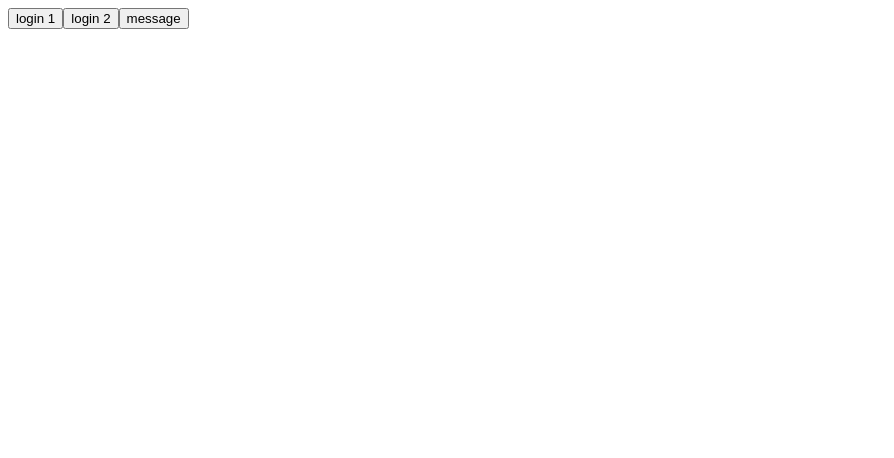
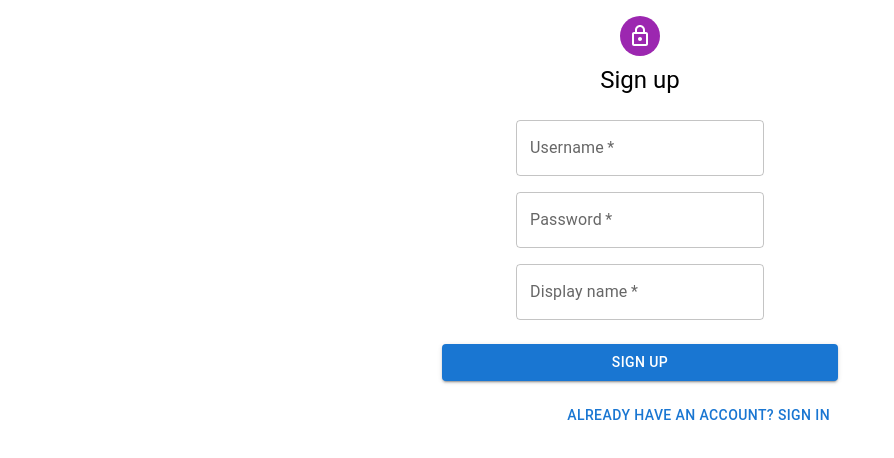
Before and after one commit to wellko/wsChat, a React (Vite) app in the folder frontend/: page / in a window 1280 px wide. Shown: the top 458 px of the page, without its empty margins (0-894 px from the left). Built offline with nearby package versions, Linux system fonts and the light colour scheme; no server answers.

Commit message:
added Register Form

```diff
--- a/frontend/package.json
+++ b/frontend/package.json
@@ -9,6 +9,11 @@
     "preview": "vite preview"
   },
   "dependencies": {
+    "@emotion/react": "^11.10.5",
+    "@emotion/styled": "^11.10.5",
+    "@mui/icons-material": "^5.11.9",
+    "@mui/lab": "^5.0.0-alpha.118",
+    "@mui/material": "^5.10.14",
     "react": "^18.2.0",
     "react-dom": "^18.2.0"
   },
--- a/frontend/src/App.tsx
+++ b/frontend/src/App.tsx
@@ -1,17 +1,25 @@
 import {useEffect, useRef, useState} from "react";
-import {IncomingMessage, Message} from "./types";
+import {IUser, LoginType, Message, RegisterMutation} from "./types";
+import Register from "./components/Register";
 
 function App() {
   const ws = useRef<WebSocket | null>(null);
   const [messages, setMessages] = useState<Message[]>([]);
+  const [user,setUSer] = useState<IUser | null>( null);
+  const [registered, setRegistered] = useState(false);
 
   useEffect(() => {
     ws.current = new WebSocket('ws://localhost:8000/chat');
     ws.current.onclose = () => console.log("ws closed");
     ws.current.onmessage = event => {
-      const decodedMessage = JSON.parse(event.data) as IncomingMessage;
+      const decodedMessage = JSON.parse(event.data);
       if (decodedMessage.type === 'NEW_MESSAGE') {
+        decodedMessage.payload as Message;
         setMessages((messages) => [...messages, decodedMessage.payload]);
+      }
+      if (decodedMessage.type === 'LOGIN') {
+        decodedMessage.payload as IUser;
+        setUSer(decodedMessage.payload);
       }
     };
 
@@ -21,39 +29,31 @@ function App() {
       }
     }
   }, []);
+
+  const registration = (arg: RegisterMutation) => {
+    if (!ws.current)
+      return;
+   ws.current.send(JSON.stringify({
+     type: 'REGISTRATION',
+     payload: arg
+   }));
+  }
+
+  const login = (arg: LoginType) => {
+    if (!ws.current)
+      return;
+    ws.current.send(JSON.stringify({
+      type: 'LOGIN',
+      payload: arg
+    }));
+  }
+
+  const loginChange = () => {
+    setRegistered(!registered);
+  }
   return (
     <div className="App">
-<button onClick={() => {
-  ws.current?.send(JSON.stringify({
-    type: 'LOGIN',
-    payload: {
-      username: 'me',
-      password: 'pew',
-    }
-  }))
-}}>login 1</button>
-
-      <button onClick={() => {
-        ws.current?.send(JSON.stringify({
-          type: 'LOGIN',
-          payload: {
-            username: 'pawpaw',
-            password: 'paw',
-          }
-        }))
-      }}>login 2</button>
-
-      <button onClick={() => {
-        ws.current?.send(JSON.stringify({
-          type: 'SEND_WHISPER',
-          payload: {
-            author: '641745f1342e03ab5cca72e1',
-            text: 'paw',
-            type: 'whisper',
-            to: '64189227cdca88543f931096'
-          }
-        }))
-      }}>message</button>
+      {user? 'HERE' : <Register onRegister={registration} onLoginChange={loginChange}/>}
     </div>
 
   )
--- /dev/null
+++ b/frontend/src/components/Register.tsx
@@ -0,0 +1,104 @@
+import React, { useState } from 'react';
+import { Avatar, Box, Button, CircularProgress, Container, Grid, TextField, Typography } from '@mui/material';
+import LockOutlinedIcon from '@mui/icons-material/LockOutlined';
+import {RegisterMutation} from "../types";
+
+interface props {
+	onRegister : (state: RegisterMutation) => void;
+	onLoginChange: () => void;
+}
+
+const Register: React.FC<props> = ({onRegister, onLoginChange}) => {
+	const [loading, setLoading] = useState(false);
+
+	const [state, setState] = useState<RegisterMutation>({
+		username: '',
+		password: '',
+		displayName: '',
+	});
+
+	const inputChangeHandler = (event: React.ChangeEvent<HTMLInputElement>) => {
+		const { name, value } = event.target;
+		setState((prevState) => ({ ...prevState, [name]: value }));
+	};
+
+	const submitFormHandler = async (event: React.FormEvent) => {
+		event.preventDefault();
+		try {
+			onRegister(state);
+		} catch (e) {
+			throw new Error();
+		}
+	};
+
+
+	return (
+		<Container component="main" maxWidth="xs">
+			<Box
+				style={{
+					marginTop: 8,
+					display: 'flex',
+					flexDirection: 'column',
+					alignItems: 'center',
+				}}
+			>
+				<Avatar sx={{ m: 1, bgcolor: 'secondary.main' }}>
+					<LockOutlinedIcon />
+				</Avatar>
+				<Typography component="h1" variant="h5">
+					Sign up
+				</Typography>
+
+				<Box component="form" onSubmit={submitFormHandler} sx={{ mt: 3 }}>
+					<Grid container spacing={2}>
+						<Grid container item xs={12}>
+							<TextField
+								sx={{ margin: 'auto' }}
+								label="Username"
+								name="username"
+								required
+								autoComplete="new-username"
+								value={state.username}
+								onChange={inputChangeHandler}
+							/>
+						</Grid>
+						<Grid container item xs={12}>
+							<TextField
+								sx={{ margin: 'auto' }}
+								name="password"
+								label="Password"
+								type="password"
+								required
+								autoComplete="new-password"
+								value={state.password}
+								onChange={inputChangeHandler}
+							/>
+						</Grid>
+						<Grid container item xs={12}>
+							<TextField
+								sx={{ margin: 'auto' }}
+								name="displayName"
+								label="Display name"
+								required
+								value={state.displayName}
+								onChange={inputChangeHandler}
+							/>
+						</Grid>
+					</Grid>
+					<Button type="submit" fullWidth variant="contained" sx={{ mt: 3, mb: 2 }}>
+						{loading ? <CircularProgress /> : 'Sign Up'}
+					</Button>
+					<Grid container justifyContent="flex-end">
+						<Grid item>
+							<Button type='button' variant='text' onClick={onLoginChange}>
+								Already have an account? Sign in
+							</Button>
+						</Grid>
+					</Grid>
+				</Box>
+			</Box>
+		</Container>
+	);
+};
+
+export default Register;
```
Also changed, not shown: frontend/src/types.d.ts (+22 -1 lines), 2 other files (tests, documents, lock files or other folders).
